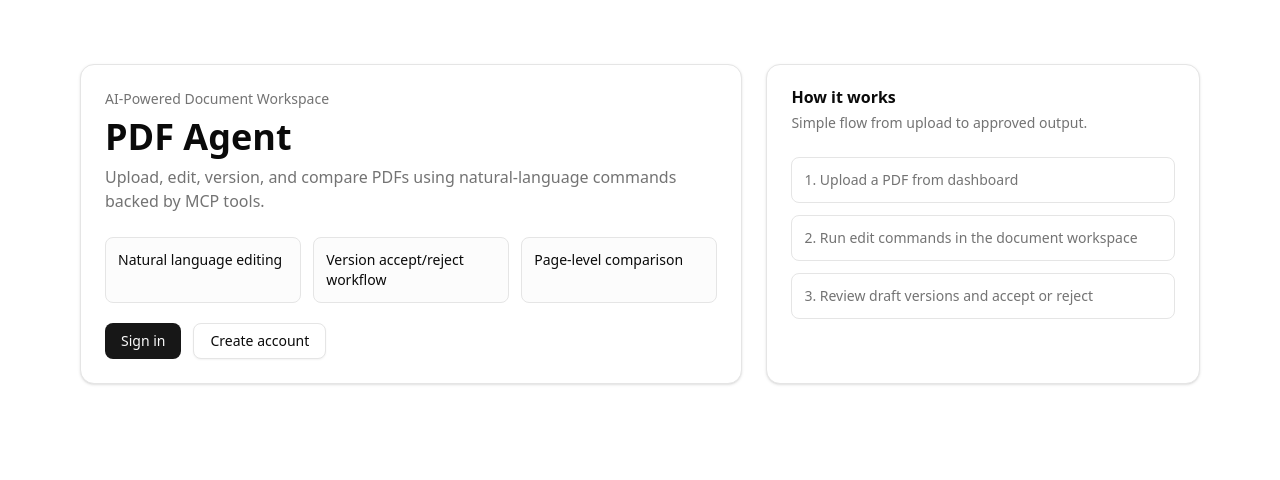
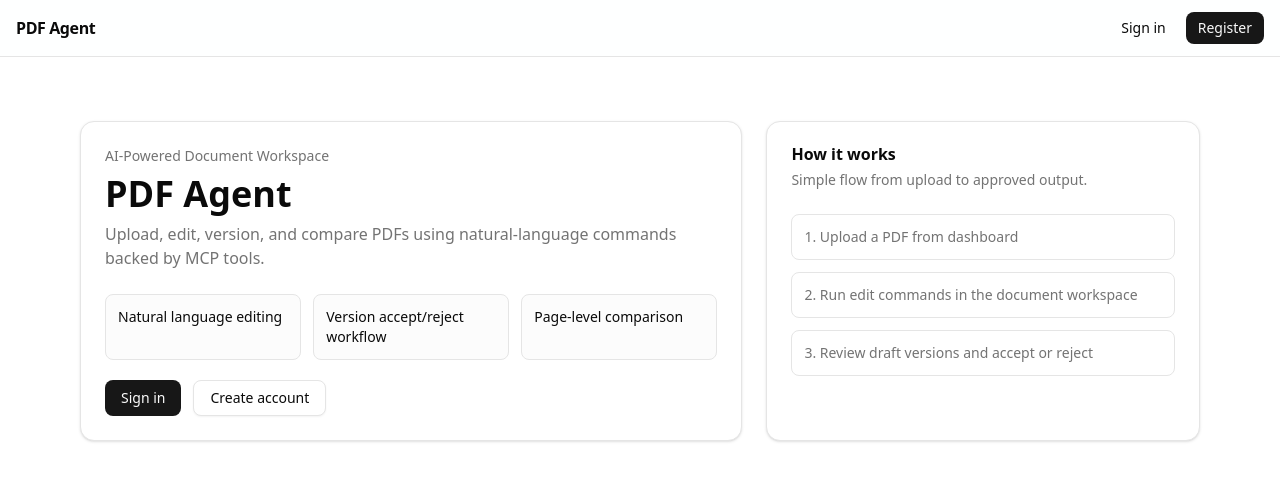
Before and after one commit to Habtewold-D/DocumentManipulation, a Next.js app in the folder frontend/: page / in a window 1280 px wide. Shown: the top 480 px of the page. Built offline with nearby package versions, Linux system fonts and the light colour scheme.

Commit message:
improve app shell navigation and dashboard visual structure

```diff
--- a/frontend/src/app/dashboard/page.tsx
+++ b/frontend/src/app/dashboard/page.tsx
@@ -16,9 +16,20 @@ export default function DashboardPage() {
 
   return (
     <main className="mx-auto max-w-6xl space-y-6 px-4 py-8">
-      <h1 className="text-2xl font-semibold">Dashboard</h1>
-      <UploadCard onUploaded={fetchDocuments} />
-      <DocumentTable documents={documents} />
+      <section className="rounded-lg border bg-card p-5">
+        <h1 className="text-2xl font-semibold">Dashboard</h1>
+        <p className="mt-1 text-sm text-muted-foreground">Manage PDFs, run edit commands, and review versions.</p>
+      </section>
+
+      <section className="rounded-lg border bg-card p-5">
+        <h2 className="mb-3 text-lg font-semibold">Upload</h2>
+        <UploadCard onUploaded={fetchDocuments} />
+      </section>
+
+      <section className="rounded-lg border bg-card p-5">
+        <h2 className="mb-3 text-lg font-semibold">Your documents</h2>
+        <DocumentTable documents={documents} />
+      </section>
     </main>
   );
 }
--- a/frontend/src/app/layout.tsx
+++ b/frontend/src/app/layout.tsx
@@ -1,5 +1,6 @@
 import type { Metadata } from "next";
 import { Geist, Geist_Mono } from "next/font/google";
+import { AppHeader } from "@/components/app/AppHeader";
 import { Providers } from "./providers";
 import "./globals.css";
 
@@ -14,8 +15,8 @@ const geistMono = Geist_Mono({
 });
 
 export const metadata: Metadata = {
-  title: "Create Next App",
-  description: "Generated by create next app",
+  title: "PDF Agent",
+  description: "AI-powered PDF editing, versioning, and comparison workspace",
 };
 
 export default function RootLayout({
@@ -28,7 +29,10 @@ export default function RootLayout({
       <body
         className={`${geistSans.variable} ${geistMono.variable} antialiased`}
       >
-        <Providers>{children}</Providers>
+        <Providers>
+          <AppHeader />
+          {children}
+        </Providers>
       </body>
     </html>
   );
--- /dev/null
+++ b/frontend/src/components/app/AppHeader.tsx
@@ -0,0 +1,53 @@
+"use client";
+
+import Link from "next/link";
+import { usePathname, useRouter } from "next/navigation";
+
+import { Button } from "@/components/ui/button";
+import { clearAccessToken, getAccessToken } from "@/lib/auth/token-storage";
+
+export function AppHeader() {
+  const pathname = usePathname();
+  const router = useRouter();
+  const isAuthenticated = Boolean(getAccessToken());
+
+  const hideHeader = pathname?.startsWith("/auth/");
+  if (hideHeader) return null;
+
+  const onSignOut = () => {
+    clearAccessToken();
+    router.push("/auth/login");
+    router.refresh();
+  };
+
+  return (
+    <header className="sticky top-0 z-40 border-b bg-background/90 backdrop-blur">
+      <div className="mx-auto flex h-14 max-w-7xl items-center justify-between px-4">
+        <Link href={isAuthenticated ? "/dashboard" : "/"} className="font-semibold tracking-tight">
+          PDF Agent
+        </Link>
+        <nav className="flex items-center gap-2">
+          {isAuthenticated ? (
+            <>
+              <Button asChild variant="ghost" size="sm">
+                <Link href="/dashboard">Dashboard</Link>
+              </Button>
+              <Button variant="outline" size="sm" onClick={onSignOut}>
+                Sign out
+              </Button>
+            </>
+          ) : (
+            <>
+              <Button asChild variant="ghost" size="sm">
+                <Link href="/auth/login">Sign in</Link>
+              </Button>
+              <Button asChild size="sm">
+                <Link href="/auth/register">Register</Link>
+              </Button>
+            </>
+          )}
+        </nav>
+      </div>
+    </header>
+  );
+}
--- a/frontend/src/components/dashboard/DocumentTable.tsx
+++ b/frontend/src/components/dashboard/DocumentTable.tsx
@@ -2,7 +2,6 @@
 
 import Link from "next/link";
 import type { DocumentSummary } from "@/lib/types/domain";
-import { Card, CardContent, CardHeader, CardTitle } from "@/components/ui/card";
 
 type Props = {
   documents: DocumentSummary[];
@@ -10,27 +9,18 @@ type Props = {
 
 export function DocumentTable({ documents }: Props) {
   return (
-    <Card>
-      <CardHeader>
-        <CardTitle>Documents</CardTitle>
-      </CardHeader>
-      <CardContent>
     <div className="space-y-2">
       {documents.map((doc) => (
         <Link
           key={doc.document_id}
           href={`/documents/${doc.document_id}`}
-              className="block rounded border p-3 hover:bg-muted/40"
+          className="block rounded-md border bg-muted/10 p-3 transition-colors hover:bg-muted/30"
         >
           <p className="font-medium">{doc.name}</p>
           <p className="text-xs text-muted-foreground">Created: {new Date(doc.created_at).toLocaleString()}</p>
         </Link>
       ))}
-          {documents.length === 0 ? (
-            <p className="text-sm text-muted-foreground">No documents yet.</p>
-          ) : null}
+      {documents.length === 0 ? <p className="text-sm text-muted-foreground">No documents yet.</p> : null}
     </div>
-      </CardContent>
-    </Card>
   );
 }
--- a/frontend/src/components/dashboard/UploadCard.tsx
+++ b/frontend/src/components/dashboard/UploadCard.tsx
@@ -3,7 +3,6 @@
 import { useState } from "react";
 import { useDocuments } from "@/hooks/useDocuments";
 import { Button } from "@/components/ui/button";
-import { Card, CardContent, CardHeader, CardTitle } from "@/components/ui/card";
 import { Input } from "@/components/ui/input";
 
 type Props = {
@@ -27,11 +26,6 @@ export function UploadCard({ onUploaded }: Props) {
   };
 
   return (
-    <Card>
-      <CardHeader>
-        <CardTitle>Upload PDF</CardTitle>
-      </CardHeader>
-      <CardContent>
     <form className="space-y-3" onSubmit={onSubmit}>
       <Input
         type="file"
@@ -44,7 +38,5 @@ export function UploadCard({ onUploaded }: Props) {
         {loading ? "Uploading..." : "Upload"}
       </Button>
     </form>
-      </CardContent>
-    </Card>
   );
 }
```
Lines whose indentation alone changed are shown as unchanged.
